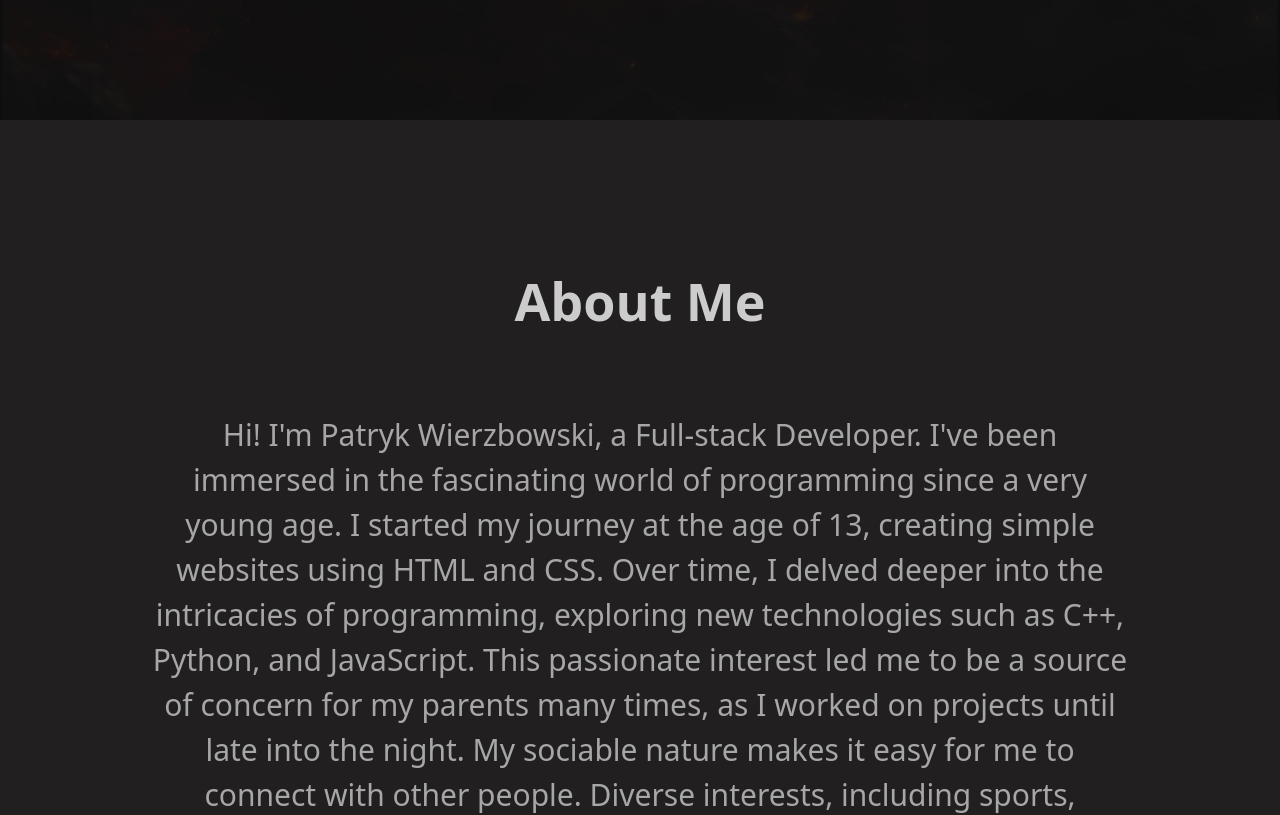
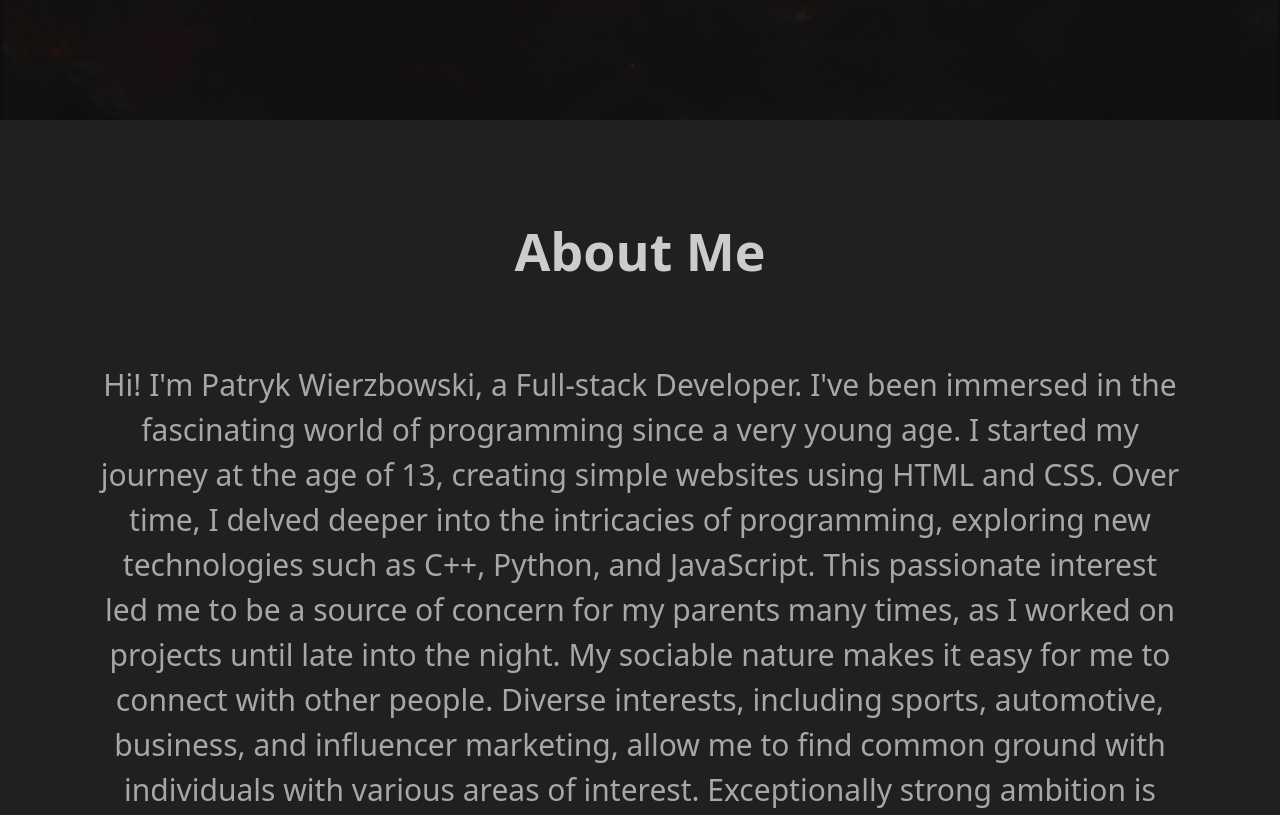
Before and after one commit to Patrykmclaren14/portfolio_project, a React (Create React App) app: page / in a window 1280 px wide. Shown: the part 680-1495 px from the top of the page. Built offline with nearby package versions, Linux system fonts and the light colour scheme.

Commit message:
add icon style

```diff
--- a/src/App.styles.scss
+++ b/src/App.styles.scss
@@ -27,7 +27,7 @@ body {
 
 .section {
   height: 100vh;
-  padding: 150px;
+  padding: 100px;
   background-color: #211F1F;
 }
 
@@ -61,6 +61,11 @@ body {
   }
 }
 
+.icon {
+  width: 150px;
+  height: 150px;
+}
+
 .gradient-text {
   background-clip: text;
   -webkit-background-clip: text;
```
